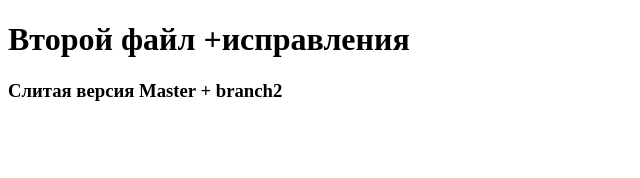
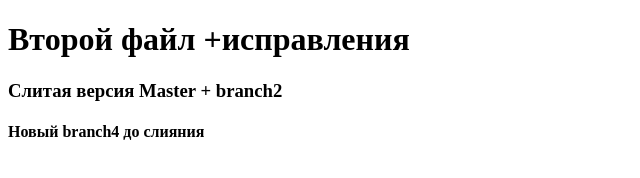
Before and after one commit to pv2007/git_test_learn, a plain HTML site: page index2.html in a window 1280 px wide. Shown: the whole page, without its empty margins (0-640 px from the left). Drawn offline with Linux system fonts and the light colour scheme.

Commit message:
дополнения в новый branch4

```diff
--- a/index2.html
+++ b/index2.html
@@ -7,5 +7,6 @@
 <body>
 	<h1>Второй файл +исправления</h1>
 	<h3>Слитая версия Master + branch2</h3>
+	<h4>Новый branch4 до слияния</h4>
 </body>
 </html>
```
